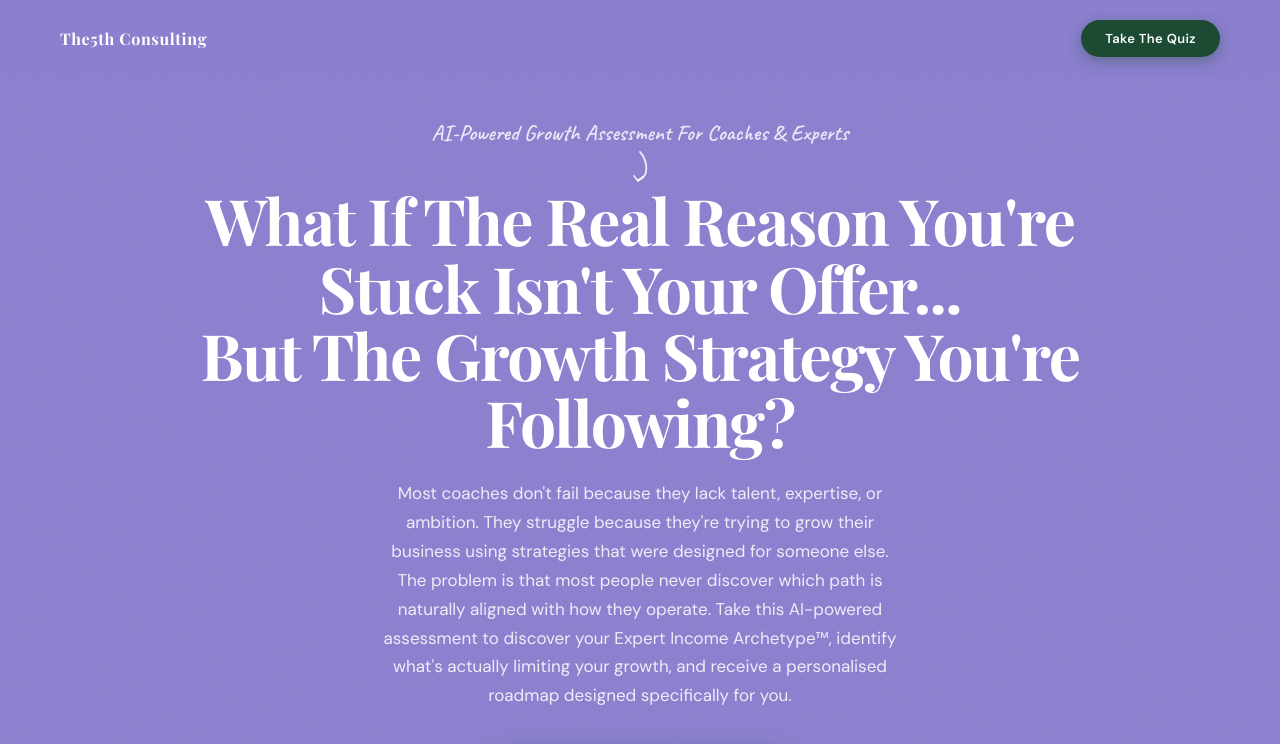
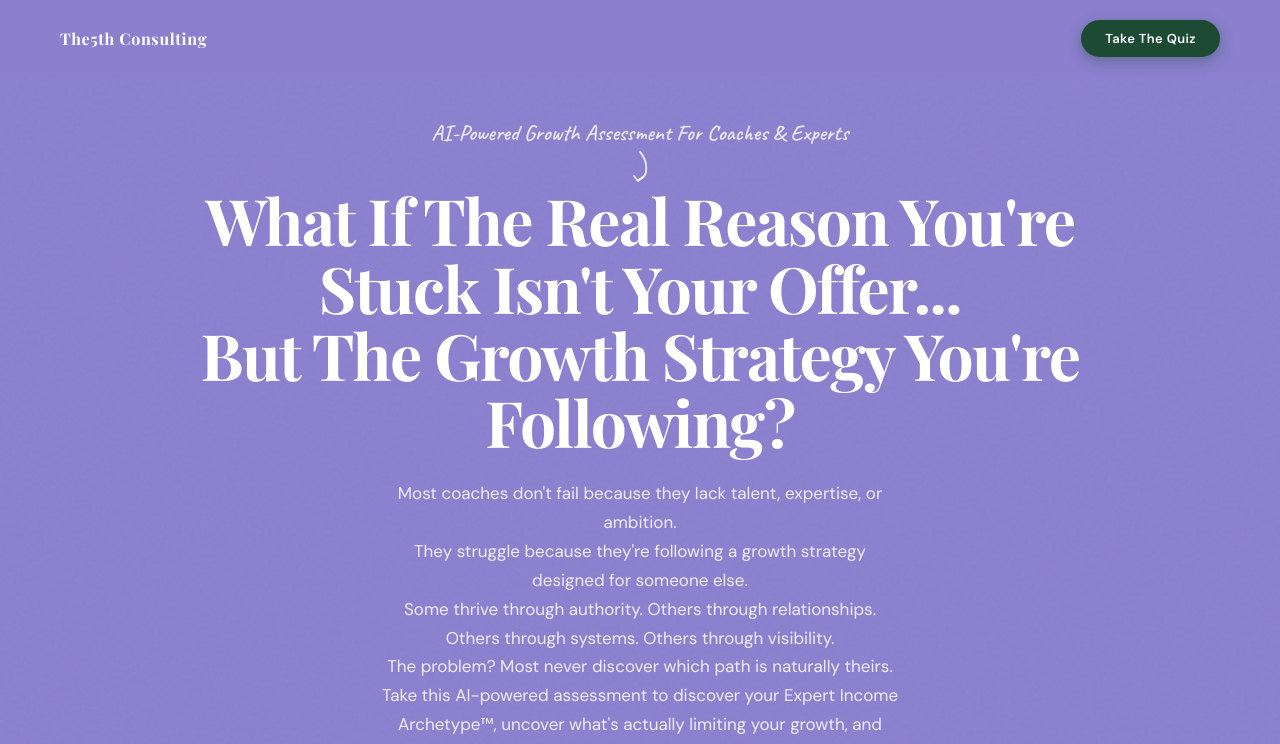
Before and after one commit to indrodip-cmd/quiz-deploy, a Next.js app: page / in a window 1280 px wide. Shown: the top 744 px of the page. Built offline with nearby package versions, Linux system fonts and the light colour scheme; a web font is replaced by a local one.

Commit message:
Fix hero copy — break into paragraphs

```diff
--- a/app/page.tsx
+++ b/app/page.tsx
@@ -1369,15 +1369,19 @@ function LandingPage({ onStart }: { onStart: () => void }) {
             But The Growth Strategy You're Following?
           </motion.h1>
 
-          <motion.p className="qp-hero-sub" {...up(0.32)} style={{
+          <motion.div className="qp-hero-sub" {...up(0.32)} style={{
             maxWidth: '520px',
             fontSize: '17px',
             color: 'rgba(255,255,255,0.85)',
             lineHeight: 1.7,
             margin: '0 auto 40px',
           }}>
-            Most coaches don't fail because they lack talent, expertise, or ambition. They struggle because they're trying to grow their business using strategies that were designed for someone else. The problem is that most people never discover which path is naturally aligned with how they operate. Take this AI-powered assessment to discover your Expert Income Archetype™, identify what's actually limiting your growth, and receive a personalised roadmap designed specifically for you.
-          </motion.p>
+            <p>Most coaches don't fail because they lack talent, expertise, or ambition.</p>
+            <p>They struggle because they're following a growth strategy designed for someone else.</p>
+            <p>Some thrive through authority. Others through relationships. Others through systems. Others through visibility.</p>
+            <p>The problem? Most never discover which path is naturally theirs.</p>
+            <p>Take this AI-powered assessment to discover your Expert Income Archetype™, uncover what's actually limiting your growth, and receive a personalised roadmap built specifically for you.</p>
+          </motion.div>
 
           <motion.div {...up(0.44)}>
             <motion.button className="qp-btn-gold" onClick={onStart} {...HOV}
```
